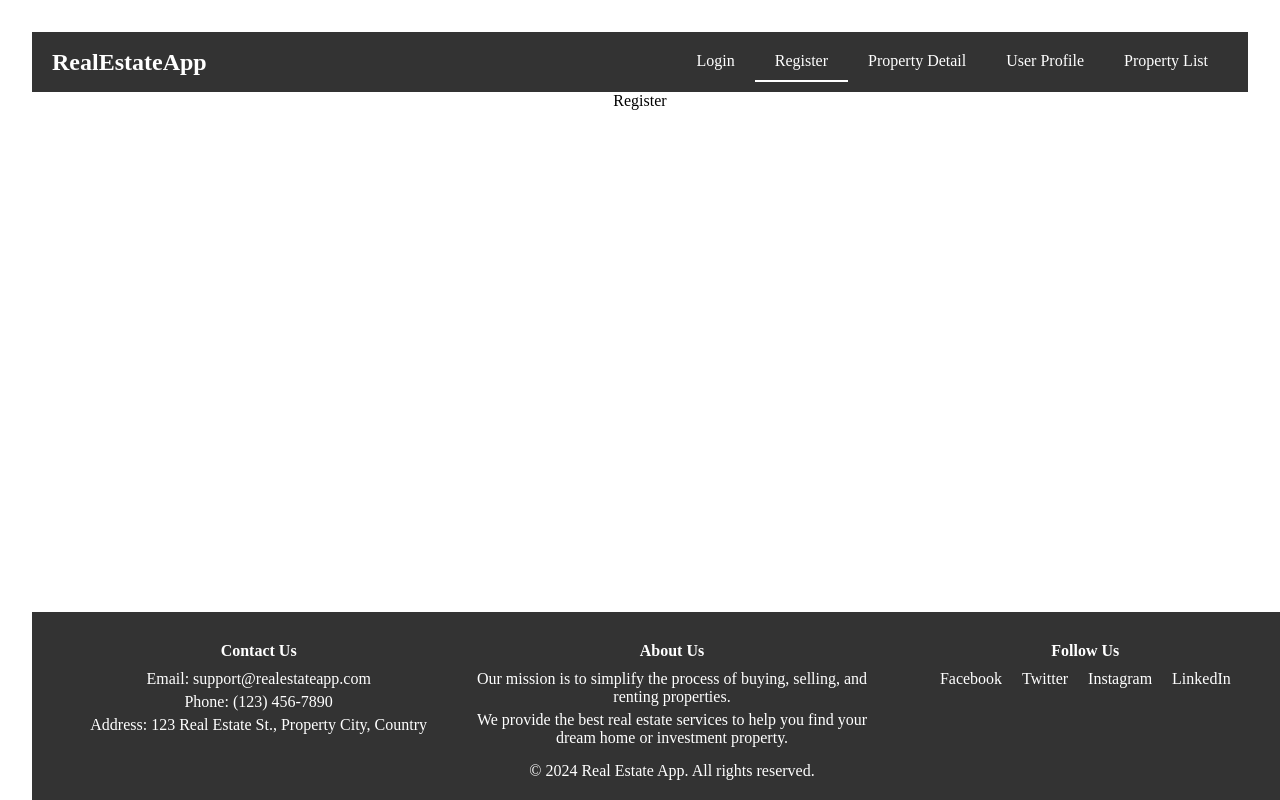
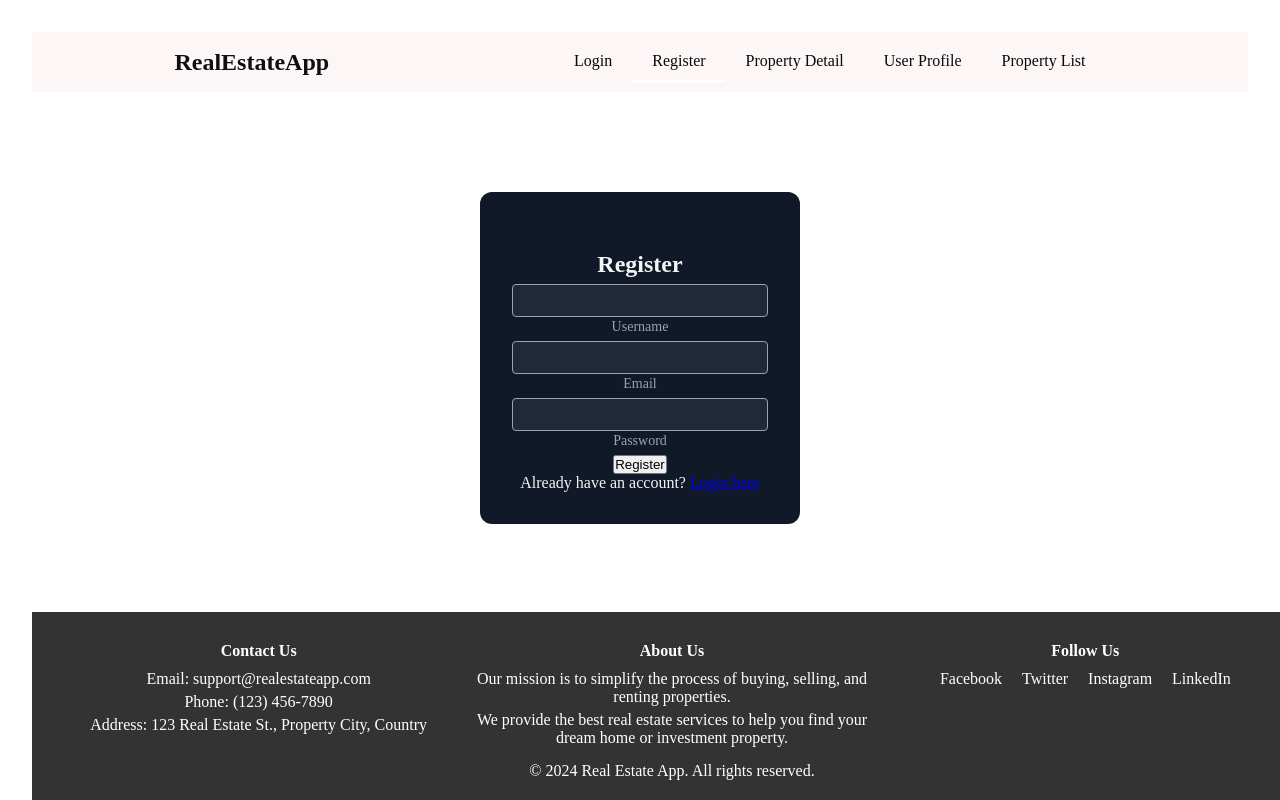
Before and after one commit to amososwom/phase4-frontend-project, a React (Vite) app: page /register in a window 1280 px wide. Shown: the top 800 px of the page. Built offline with nearby package versions, Linux system fonts and the light colour scheme.

Commit message:
add file

```diff
--- a/src/NavBar.css
+++ b/src/NavBar.css
@@ -1,4 +1,4 @@
-
+/*
 * {
   margin: 0;
   padding: 0;
@@ -68,4 +68,72 @@ body {
     padding: 10px;
     text-align: center;
   }
+} */
+
+
+
+
+
+
+
+
+
+.navbar {
+  background-color: #fcf6f6;
+  padding: 10px 30px;
+  display: flex;
+  justify-content: center;
+  align-items: center;
+  width: 100%;
+
 }
+
+.navbar-container {
+  display: flex;
+  justify-content: space-around;
+  align-items: center;
+  width: 100%;
+  max-width: 1200px; /* Or you can remove this to let it span the entire width */
+}
+
+.navbar-logo {
+  color: #0f0f0f;
+  font-size: 1.5rem;
+  font-weight: bold;
+}
+
+.navbar-links {
+  display: flex;
+}
+
+.nav-link {
+  color: #0a0909;
+  padding: 10px 20px;
+  text-decoration: none;
+  transition: background-color 0.3s ease;
+}
+
+.nav-link:hover {
+  background-color: #555;
+}
+
+.active {
+  border-bottom: 2px solid #fff;
+}
+
+@media screen and (max-width: 768px) {
+  .navbar-links {
+    display: none;
+  }
+
+  .navbar.active .navbar-links {
+    display: flex;
+    flex-direction: column;
+    width: 100%;
+  }
+
+  .nav-link {
+    padding: 10px;
+    text-align: center;
+  }
+}
--- /dev/null
+++ b/src/components/Login.css
@@ -0,0 +1,58 @@
+.form-container {
+  width: 320px;
+  border-radius: 0.75rem;
+  background-color: rgba(17, 24, 39, 1);
+  padding: 2rem;
+  color: rgba(243, 244, 246, 1);
+  margin: 0 auto;
+  margin-top: 100px; /* Center the form vertically */
+}
+
+.title {
+  text-align: center;
+  font-size: 1.5rem;
+  line-height: 2rem;
+  font-weight: 700;
+}
+
+.form {
+  margin-top: 1.5rem;
+}
+
+.input-group {
+  margin-top: 0.25rem;
+  font-size: 0.875rem;
+  line-height: 1.25rem;
+}
+
+.input-group label {
+  display: block;
+  color: rgba(156, 163, 175, 1);
+  margin-bottom: 4px;
+}
+
+.input-group input {
+  width: 100%;
+  padding: 8px;
+  border-radius: 4px;
+  border: 1px solid rgba(156, 163, 175, 1);
+  background-color: rgba(31, 41, 55, 1);
+  color: rgba(243, 244, 246, 1);
+}
+
+.submit-button {
+  width: 100%;
+  padding: 10px;
+  margin-top: 1rem;
+  background-color: rgba(37, 99, 235, 1);
+  border: none;
+  border-radius: 4px;
+  color: rgba(243, 244, 246, 1);
+  font-size: 1rem;
+  cursor: pointer;
+  transition: background-color 0.3s;
+}
+
+.submit-button:hover {
+  background-color: rgba(29, 78, 216, 1);
+}
--- a/src/components/Login.jsx
+++ b/src/components/Login.jsx
@@ -19,23 +19,72 @@
 
 
 
-import React from "react";
+// import React from "react";
 
 
+// function Login() {
+//   return (
+//     <div className="login-container">
+//       <h2>Login</h2>
+//       <form>
+//         <div className="form-group">
+//           <label>Email:</label>
+//           <input type="email" required />
+//         </div>
+//         <div className="form-group">
+//           <label>Password:</label>
+//           <input type="password" required />
+//         </div>
+//         <button type="submit">Login</button>
+//       </form>
+//     </div>
+//   );
+// }
+
+// export default Login;
+
+
+import React, { useState } from "react";
+import "./Login.css";
+
 function Login() {
+  const [email, setEmail] = useState("");
+  const [password, setPassword] = useState("");
+
+  const handleSubmit = (e) => {
+    e.preventDefault();
+    // Handle login logic here
+    console.log("Email:", email);
+    console.log("Password:", password);
+  };
+
   return (
-    <div className="login-container">
-      <h2>Login</h2>
-      <form>
-        <div className="form-group">
-          <label>Email:</label>
-          <input type="email" required />
+    <div className="form-container">
+      <div className="title">Login</div>
+      <form className="form" onSubmit={handleSubmit}>
+        <div className="input-group">
+          <label htmlFor="email">Email</label>
+          <input
+            type="email"
+            id="email"
+            value={email}
+            onChange={(e) => setEmail(e.target.value)}
+            required
+          />
         </div>
-        <div className="form-group">
-          <label>Password:</label>
-          <input type="password" required />
+        <div className="input-group">
+          <label htmlFor="password">Password</label>
+          <input
+            type="password"
+            id="password"
+            value={password}
+            onChange={(e) => setPassword(e.target.value)}
+            required
+          />
         </div>
-        <button type="submit">Login</button>
+        <button type="submit" className="submit-button">
+          Login
+        </button>
       </form>
     </div>
   );
--- /dev/null
+++ b/src/components/Register.css
@@ -0,0 +1,107 @@
+.form-container {
+  display: flex;
+  justify-content: center;
+  align-items: center;
+  min-height: 100vh;
+  background-color: #1a1a1a;
+}
+
+.form {
+  display: flex;
+  flex-direction: column;
+  gap: 10px;
+  max-width: 350px;
+  padding: 20px;
+  border-radius: 20px;
+  background-color: #1a1a1a;
+  color: #fff;
+  border: 1px solid #333;
+}
+
+.title {
+  font-size: 28px;
+  font-weight: 600;
+  letter-spacing: -1px;
+  display: flex;
+  align-items: center;
+  color: #00bfff;
+  position: relative;
+}
+
+.title::before,
+.title::after {
+  content: "";
+  position: absolute;
+  height: 16px;
+  width: 16px;
+  border-radius: 50%;
+  background-color: #00bfff;
+}
+
+.title::before {
+  left: 0;
+}
+
+.title::after {
+  right: 0;
+  animation: pulse 1s linear infinite;
+}
+
+.message,
+.signin {
+  font-size: 14.5px;
+  color: rgba(255, 255, 255, 0.7);
+}
+
+.signin {
+  text-align: center;
+}
+
+.signin a {
+  color: #00bfff;
+}
+
+.signin a:hover {
+  text-decoration: underline royalblue;
+}
+
+.flex {
+  display: flex;
+  width: 100%;
+  gap: 6px;
+}
+
+.form label {
+  position: relative;
+}
+
+.form label .input {
+  background-color: #333;
+  color: #fff;
+  width: 100%;
+  padding: 20px 5px 5px 10px;
+  outline: 0;
+  border: 1px solid rgba(105, 105, 105, 0.397);
+  border-radius: 10px;
+}
+
+.form label .input + span {
+  color: rgba(255, 255, 255, 0.5);
+  position: absolute;
+  left: 10px;
+  top: 0px;
+  font-size: 0.9em;
+  cursor: text;
+  transition: 0.3s ease;
+}
+
+.form label .input:placeholder-shown + span {
+  top: 12.5px;
+  font-size: 0.9em;
+}
+
+.form label .input:focus + span,
+.form label .input:valid + span {
+  color: #00bfff;
+  top: 0px;
+  font-size
--- a/src/components/Register.jsx
+++ b/src/components/Register.jsx
@@ -1,11 +1,68 @@
-import React from 'react'
+import React, { useState } from "react";
+
 
 function Register() {
+  const [username, setUsername] = useState("");
+  const [email, setEmail] = useState("");
+  const [password, setPassword] = useState("");
+
+  const handleSubmit = (e) => {
+    e.preventDefault();
+    // Handle register logic here
+    console.log("Username:", username);
+    console.log("Email:", email);
+    console.log("Password:", password);
+  };
+
   return (
-    <div>
-        Register
+    <div className="form-container">
+      <form className="form" onSubmit={handleSubmit}>
+        <div className="title">Register</div>
+        <div className="input-group">
+          <label>
+            <input
+              type="text"
+              className="input"
+              value={username}
+              onChange={(e) => setUsername(e.target.value)}
+              required
+            />
+            <span>Username</span>
+          </label>
+        </div>
+        <div className="input-group">
+          <label>
+            <input
+              type="email"
+              className="input"
+              value={email}
+              onChange={(e) => setEmail(e.target.value)}
+              required
+            />
+            <span>Email</span>
+          </label>
+        </div>
+        <div className="input-group">
+          <label>
+            <input
+              type="password"
+              className="input"
+              value={password}
+              onChange={(e) => setPassword(e.target.value)}
+              required
+            />
+            <span>Password</span>
+          </label>
+        </div>
+        <button type="submit" className="submit">
+          Register
+        </button>
+      </form>
+      <div className="signin">
+        Already have an account? <a href="/">Login here</a>
+      </div>
     </div>
-  )
+  );
 }
 
-export default Register
+export default Register;
```
Also changed, not shown: src/components/NavBar.jsx (+50 -0 lines).
